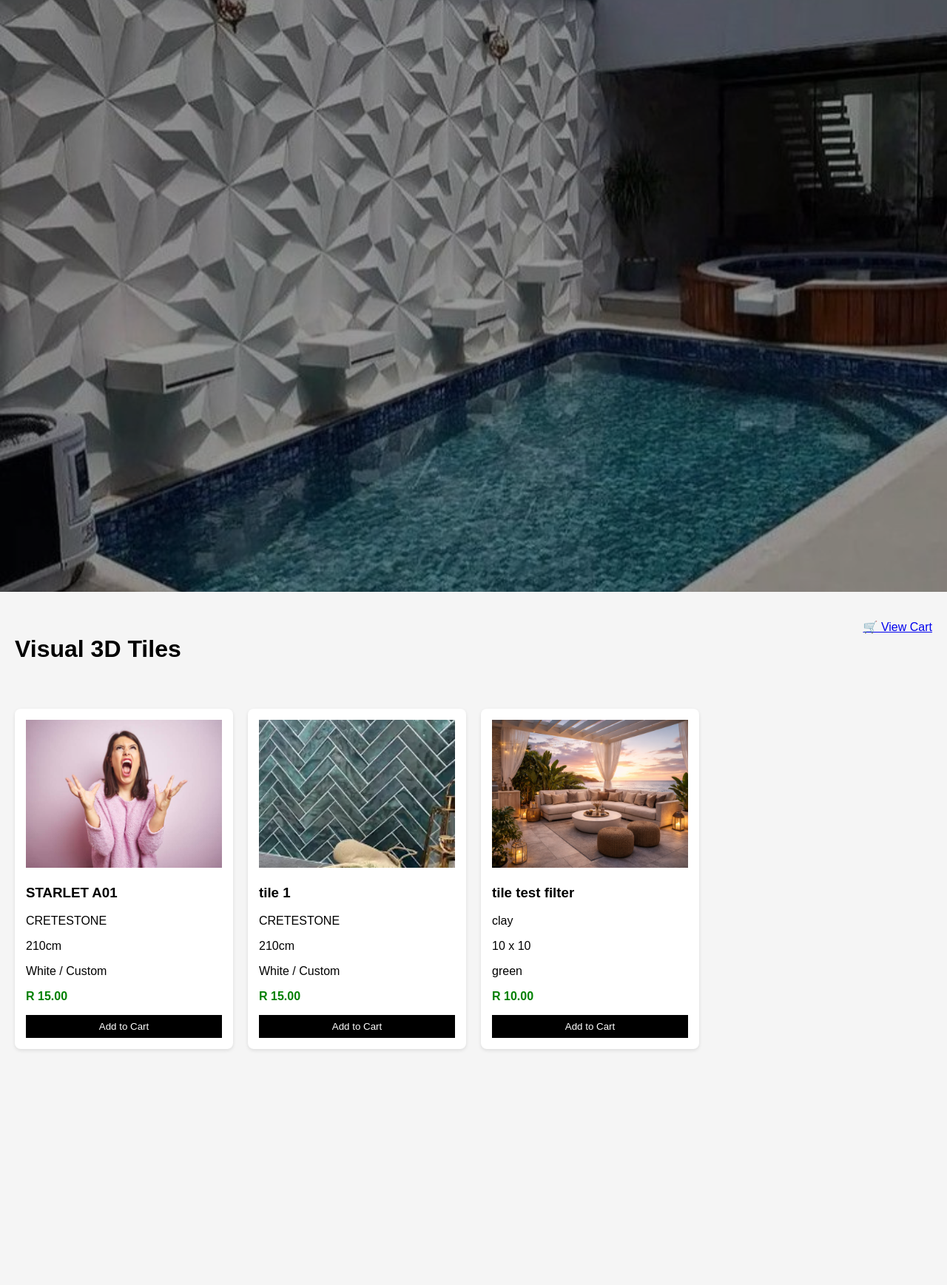
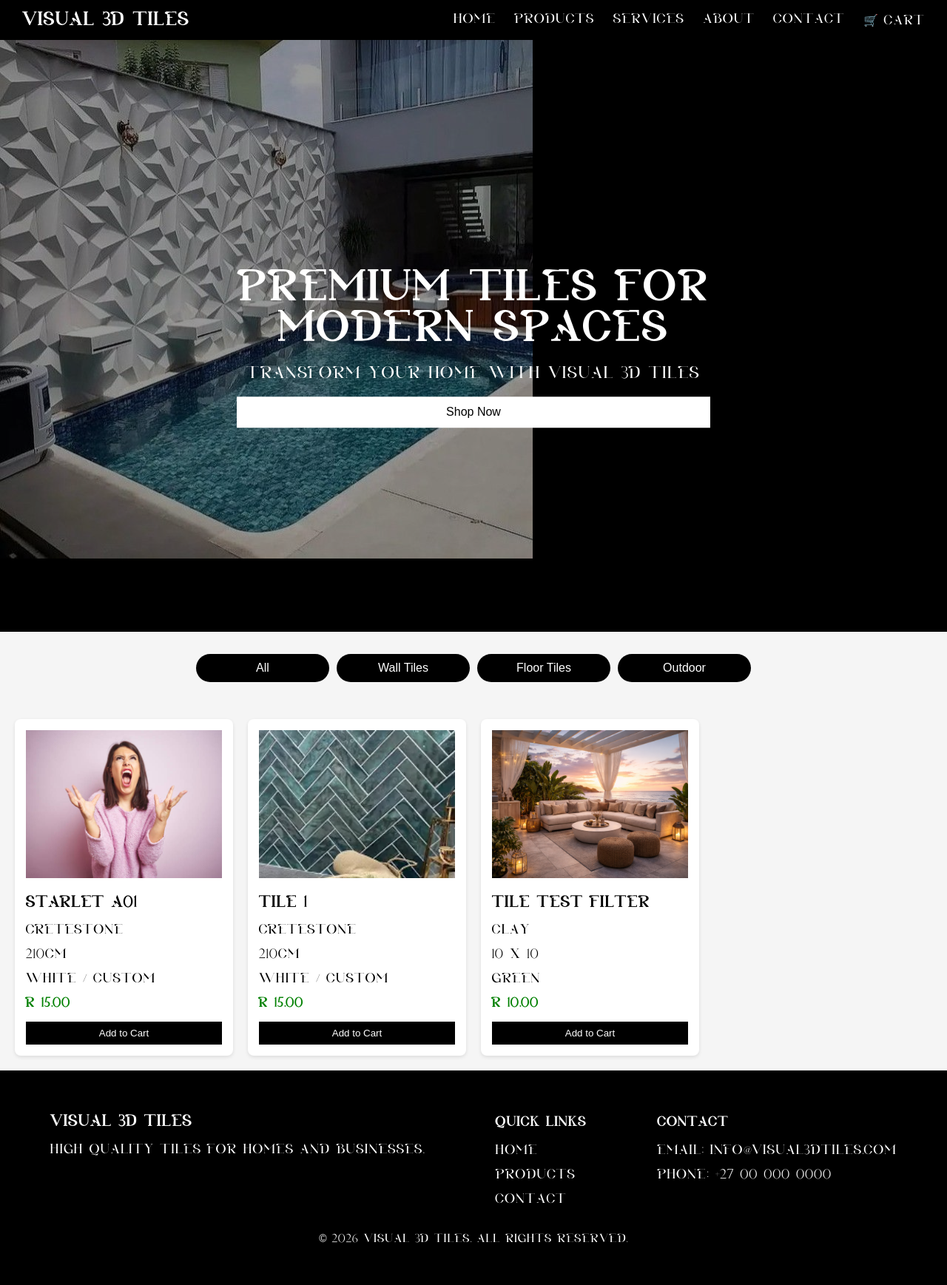
Before and after one commit to Saffah1910/visual-3d-tiles, a Django app: page / in a window 1280 px wide. Shown: the whole page at 74% size. Before the commit the page ends 1420 px from the top, so only its background shows below. Run offline with Django 5.2, Linux system fonts and the light colour scheme; data comes from the database, SQL or seed files in the repository; both versions use the stored data as it was after the commit.

Commit message:
added filter

```diff
--- a/store/templates/store/product_list.html
+++ b/store/templates/store/product_list.html
@@ -9,12 +9,69 @@
             src: url("./fonts/Blanco-vnerO.ttf") format("truetype");
         }
 
-        body {
-            font-family: "Blanco", sans-serif;
+        /* Navbar */
+        .navbar {
+            background-color: black;
+            color: white;
+            display: flex;
+            justify-content: space-between;
+            align-items: center;
+            padding: 15px 30px;
+            position: sticky;
+            top: 0;
+            z-index: 999;
+        }
+
+        .navbar .logo {
+            font-size: 22px;
+            font-weight: bold;
+        }
+
+        .navbar ul {
+            list-style: none;
+            display: flex;
+            gap: 25px;
+            margin: 0;
+            padding: 0;
+        }
+
+        .navbar ul li a {
+            text-decoration: none;
+            color: white;
+            font-size: 16px;
+            position: relative;
+        }
+
+        .navbar ul li a::after {
+            content: "";
+            position: absolute;
+            width: 0%;
+            height: 2px;
+            background: white;
+            left: 0;
+            bottom: -5px;
+            transition: width 0.3s;
+        }
+
+        .navbar ul li a:hover::after {
+            width: 100%;
+        }
+
+        .whatsapp {
+            position: fixed;
+            bottom: 25px;
+            right: 25px;
+            background: #25D366;
+            color: white;
+            font-size: 28px;
+            padding: 15px;
+            border-radius: 50%;
+            text-decoration: none;
+            box-shadow: 0 4px 10px rgba(0, 0, 0, 0.3);
         }
 
         body {
-            font-family: Arial;
+            font-family: "Blanco", sans-serif;
             background: #f5f5f5;
             margin: 0;
             padding: 0;
@@ -24,6 +81,41 @@
             text-align: center;
         }
 
+        /* Hero text */
+        .hero-text {
+            position: absolute;
+            z-index: 2;
+            top: 50%;
+            left: 50%;
+            transform: translate(-50%, -50%);
+            text-align: center;
+            color: white;
+        }
+
+        .hero-text h1 {
+            font-size: 50px;
+            margin-bottom: 10px;
+        }
+
+        .hero-text p {
+            font-size: 20px;
+            margin-bottom: 20px;
+        }
+
+        .hero-btn {
+            padding: 12px 25px;
+            background: white;
+            color: black;
+            border: none;
+            font-size: 16px;
+            cursor: pointer;
+        }
+
+        .hero-btn:hover {
+            background: #ddd;
+        }
+
+        /* Products Grid */
         .products {
             display: grid;
             grid-template-columns: repeat(auto-fill, minmax(250px, 1fr));
@@ -36,12 +128,23 @@
             padding: 15px;
             border-radius: 8px;
             box-shadow: 0 2px 5px rgba(0, 0, 0, 0.1);
+            transition: transform 0.3s ease, box-shadow 0.3s ease;
+        }
+
+        .product:hover {
+            transform: translateY(-8px);
+            box-shadow: 0 10px 20px rgba(0, 0, 0, 0.2);
         }
 
         .product img {
             width: 100%;
             height: 200px;
             object-fit: cover;
+            transition: transform 0.4s ease;
+        }
+
+        .product:hover img {
+            transform: scale(1.08);
         }
 
         .price {
@@ -62,12 +165,11 @@
             box-sizing: border-box
         }
 
-        /* Fullscreen slideshow */
+        /* Slideshow */
         .slideshow-container {
             position: relative;
             width: 100%;
             height: 100vh;
-            /* Full screen height */
             overflow: hidden;
             margin: 0;
         }
@@ -83,205 +185,250 @@
             pointer-events: none;
         }
 
-        /* Each slide fills the screen */
-        .mySlides {
-            display: none;
-            width: 100%;
-            height: 100vh;
+        /* Filters: Desktop buttons & Mobile dropdown */
+        /* Desktop buttons container */
+        .buttons-filter {
+            display: flex;
+            justify-content: center;
+            /* center buttons */
+            flex-wrap: wrap;
+            /* allow wrapping if needed */
+            gap: 10px;
+            /* space between buttons */
+            margin: 30px 10px;
+            /* small horizontal margins */
         }
 
-        /* Make images cover entire screen */
-        .mySlides img {
-            width: 100%;
-            height: 100%;
-            object-fit: cover;
-            /* Prevent stretching */
+        /* Each button */
+        .buttons-filter button {
+            flex: 1 1 auto;
+            /* grow/shrink automatically */
+            max-width: 180px;
+            /* prevent too wide buttons */
+            min-width: 100px;
+            /* optional, keep them readable */
+            padding: 10px 20px;
+            border-radius: 25px;
+            border: none;
+            background: black;
+            color: white;
+            cursor: pointer;
+            font-size: 16px;
+            transition: all 0.3s ease;
+            white-space: nowrap;
+            /* prevent text from wrapping inside button */
         }
 
-        /* Next & previous buttons */
-        .prev,
-        .next {
-            cursor: pointer;
-            position: absolute;
-            z-index: 2;
-            top: 50%;
-            width: auto;
-            margin-top: -22px;
-            padding: 16px;
-            color: white;
-            font-weight: bold;
-            font-size: 18px;
-            transition: 0.6s ease;
-            border-radius: 0 3px 3px 0;
-            user-select: none;
+        .buttons-filter button:hover {
+            background: #444;
+            transform: scale(1.05);
         }
 
-        /* Position the "next button" to the right */
-        .next {
-            right: 0;
-            border-radius: 3px 0 0 3px;
+        .buttons-filter button.active {
+            background: #fff;
+            color: black;
+            font-weight: bold;
+            box-shadow: 0 2px 5px rgba(0, 0, 0, 0.3);
         }
 
-        /* On hover, add a black background color with a little bit see-through */
-        .prev:hover,
-        .next:hover {
-            background-color: rgba(0, 0, 0, 0.8);
+        .dropdown-filter {
+            text-align: center;
+            margin: 30px 0;
+            display: none;
+            /* hidden on desktop */
         }
 
-        /* Caption text */
-        .text {
-            color: #f2f2f2;
-            font-size: 15px;
-            padding: 8px 12px;
-            position: absolute;
-            bottom: 8px;
-            width: 100%;
-            text-align: center;
+        .dropdown-filter select {
+            padding: 10px 20px;
+            font-size: 16px;
+            border-radius: 25px;
+            border: 1px solid #333;
+            cursor: pointer;
+            background: black;
+            color: white;
+            outline: none;
+            appearance: none;
+            transition: background 0.3s;
         }
 
-        /* Number text (1/3 etc) */
-        .numbertext {
-            color: #f2f2f2;
-            font-size: 12px;
-            padding: 8px 12px;
-            position: absolute;
-            top: 0;
+        .dropdown-filter select:hover {
+            background: #444;
         }
 
-        /* The dots/bullets/indicators */
-        .dot {
-            cursor: pointer;
-            height: 15px;
-            width: 15px;
-            margin: 0 2px;
-            background-color: #bbb;
-            border-radius: 50%;
-            display: inline-block;
-            transition: background-color 0.6s ease;
+        @media (max-width: 768px) {
+            .buttons-filter {
+                display: none;
             }
 
-        .active,
-        .dot:hover {
-            background-color: #717171;
+            .dropdown-filter {
+                display: block;
+            }
         }
 
-        /* Fading animation */
-        .fade {
-            animation-name: fade;
-            animation-duration: 1.5s;
+        /* Footer */
+        .footer {
+            background: black;
+            color: white;
+            padding: 40px 20px;
         }
 
-        @keyframes fade {
-            from {
-                opacity: .4
+        .footer-content {
+            display: flex;
+            justify-content: space-around;
+            flex-wrap: wrap;
         }
 
-            to {
-                opacity: 1
+        .footer a {
+            color: white;
+            text-decoration: none;
         }
+
+        .footer a:hover {
+            color: #ccc;
+        }
+
+        .copyright {
+            text-align: center;
+            margin-top: 20px;
+            font-size: 14px;
         }
     </style>
-
 </head>
 
 <body>
-    <!-- Slideshow container -->
+    <a href="https://wa.me/27000000000" class="whatsapp">💬</a>
+
+    <!-- Navbar -->
+    <div class="navbar">
+        <div class="logo">Visual 3D Tiles</div>
+        <ul>
+            <li><a href="/">Home</a></li>
+            <li><a href="#products">Products</a></li>
+            <li><a href="#">Services</a></li>
+            <li><a href="#">About</a></li>
+            <li><a href="#">Contact</a></li>
+            <li><a href="{% url 'view_cart' %}">🛒 Cart</a></li>
+        </ul>
+    </div>
+
+    <!-- Slideshow -->
     <div class="slideshow-container" style="background-color: black;">
         <div class="overlay"></div>
-
-        <!-- Full-width images with number and caption text -->
-        <div class="mySlides fade">
-            <!-- <div class="numbertext">3 / 3</div> -->
-            <img src="/media/landing_page/IMG-20260215-WA0004.jpg">
-            <!-- <div class="text">Caption Three</div> -->
+        <div class="hero-text">
+            <h1>Premium Tiles for Modern Spaces</h1>
+            <p>Transform your home with Visual 3D Tiles</p>
+            <a href="#products"><button class="hero-btn">Shop Now</button></a>
+        </div>
+        <div class="mySlides fade"><img src="/media/landing_page/IMG-20260215-WA0004.jpg"></div>
+        <div class="mySlides fade"><img src="/media/landing_page/IMG-20260215-WA0022.jpg"></div>
+        <div class="mySlides fade"><img src="/media/landing_page/IMG-20260215-WA0034.jpg"></div>
+        <div class="mySlides fade"><img src="/media/landing_page/IMG-20260215-WA0044.jpg"></div>
+        <div class="mySlides fade"><img src="/media/landing_page/IMG-20260215-WA0046.jpg"></div>
     </div>
 
-        <div class="mySlides fade">
-            <!-- <div class="numbertext">3 / 3</div> -->
-            <img src="/media/landing_page/IMG-20260215-WA0022.jpg">
-            <!-- <div class="text">Caption Three</div> -->
+    <!-- Filters -->
+    <div class="filters buttons-filter">
+        <button onclick="filterProducts('all')">All</button>
+        <button onclick="filterProducts('wall')">Wall Tiles</button>
+        <button onclick="filterProducts('floor')">Floor Tiles</button>
+        <button onclick="filterProducts('outdoor')">Outdoor</button>
     </div>
 
-        <div class="mySlides fade">
-            <!-- <div class="numbertext">3 / 3</div> -->
-            <img src="/media/landing_page/IMG-20260215-WA0034.jpg">
-            <!-- <div class="text">Caption Three</div> -->
-        </div>
-        <div class="mySlides fade">
-            <!-- <div class="numbertext">3 / 3</div> -->
-            <img src="/media/landing_page/IMG-20260215-WA0044.jpg">
-            <!-- <div class="text">Caption Three</div> -->
-        </div>
-        <div class="mySlides fade">
-            <!-- <div class="numbertext">3 / 3</div> -->
-            <img src="/media/landing_page/IMG-20260215-WA0046.jpg">
-            <!-- <div class="text">Caption Three</div> -->
+    <div class="filters dropdown-filter">
+        <select id="categoryFilter" onchange="filterProductsDropdown()">
+            <option value="all">All</option>
+            <option value="wall">Wall Tiles</option>
+            <option value="floor">Floor Tiles</option>
+            <option value="outdoor">Outdoor</option>
+        </select>
     </div>
 
-        <!-- Next and previous buttons
-        <a class="prev" onclick="plusSlides(-1)">&#10094;</a>
-        <a class="next" onclick="plusSlides(1)">&#10095;</a> -->
-    </div>
-    <br>
-
-    <!-- The dots/circles -->
-    <!-- <div style="text-align:center">
-        <span class="dot" onclick="currentSlide(1)"></span>
-        <span class="dot" onclick="currentSlide(2)"></span>
-        <span class="dot" onclick="currentSlide(3)"></span>
-    </div> -->
-    <div style="display:flex; justify-content:space-between; padding:20px;">
-        <h1>Visual 3D Tiles</h1>
-
-        <a href="{% url 'view_cart' %}">
-            🛒 View Cart
-        </a>
-
-
-    </div>
-
-
-    <div class="products">
-
+    <!-- Products -->
+    <div class="products" id="products">
         {% for product in products %}
-        <div class="product">
-
+        <div class="product {{ product.category }}">
             <img src="{{ product.image.url }}">
-
             <h3>{{ product.name }}</h3>
-
             <p>{{ product.material }}</p>
             <p>{{ product.dimensions }}</p>
             <p>{{ product.colors }}</p>
-
             <p class="price">R {{ product.price }}</p>
-
-            <a href="{% url 'add_to_cart' product.id %}">
-                <button>Add to Cart</button>
-            </a>
-
-
+            <a href="{% url 'add_to_cart' product.id %}"><button>Add to Cart</button></a>
         </div>
         {% endfor %}
-
     </div>
 
-</body>
+    <!-- Footer -->
+    <footer class="footer">
+        <div class="footer-content">
+            <div>
+                <h3>Visual 3D Tiles</h3>
+                <p>High quality tiles for homes and businesses.</p>
+            </div>
+            <div>
+                <h4>Quick Links</h4>
+                <p><a href="/">Home</a></p>
+                <p><a href="#products">Products</a></p>
+                <p><a href="#">Contact</a></p>
+            </div>
+            <div>
+                <h4>Contact</h4>
+                <p>Email: info@visual3dtiles.com</p>
+                <p>Phone: +27 00 000 0000</p>
+            </div>
+        </div>
+        <p class="copyright">© 2026 Visual 3D Tiles. All rights reserved.</p>
+    </footer>
+
+    <!-- Scripts -->
     <script>
+        // Slideshow
         let slideIndex = 0;
         showSlides();
-
         function showSlides() {
             let i;
             let slides = document.getElementsByClassName("mySlides");
-        for (i = 0; i < slides.length; i++) {
-            slides[i].style.display = "none";
-        }
+            for (i = 0; i < slides.length; i++) { slides[i].style.display = "none"; }
             slideIndex++;
             if (slideIndex > slides.length) { slideIndex = 1 }
             slides[slideIndex - 1].style.display = "block";
-        setTimeout(showSlides, 5000); // Change image every 5 seconds
+            setTimeout(showSlides, 5000);
         }
+
+        // Product filtering
+        function filterProducts(category) {
+            const products = document.getElementsByClassName('product');
+            for (let i = 0; i < products.length; i++) {
+                if (category === 'all' || products[i].classList.contains(category)) {
+                    products[i].style.display = 'block';
+                } else {
+                    products[i].style.display = 'none';
+                }
+            }
+
+            // Highlight active button (desktop)
+            const buttons = document.querySelectorAll('.buttons-filter button');
+            buttons.forEach(btn => btn.classList.remove('active'));
+            buttons.forEach(btn => {
+                if (btn.textContent.toLowerCase().includes(category)) {
+                    btn.classList.add('active');
+                }
+            });
+        }
+
+        function filterProductsDropdown() {
+            const select = document.getElementById('categoryFilter');
+            filterProducts(select.value);
+        }
+
+        // Add click listeners to buttons
+        const filterButtons = document.querySelectorAll('.buttons-filter button');
+        filterButtons.forEach(btn => {
+            btn.addEventListener('click', () => {
+                filterProducts(btn.textContent.toLowerCase());
+            });
+        });
     </script>
+</body>
 
 </html>
```
Also changed, not shown: store/admin.py (+26 -4 lines), store/models.py (+13 -0 lines), db.sqlite3, media/products/ChatGPT_Image_Feb_12_2026_09_42_07_AM.png (added), store/migrations/0003_product_category.py (added). Lines whose indentation alone changed are shown as unchanged.
